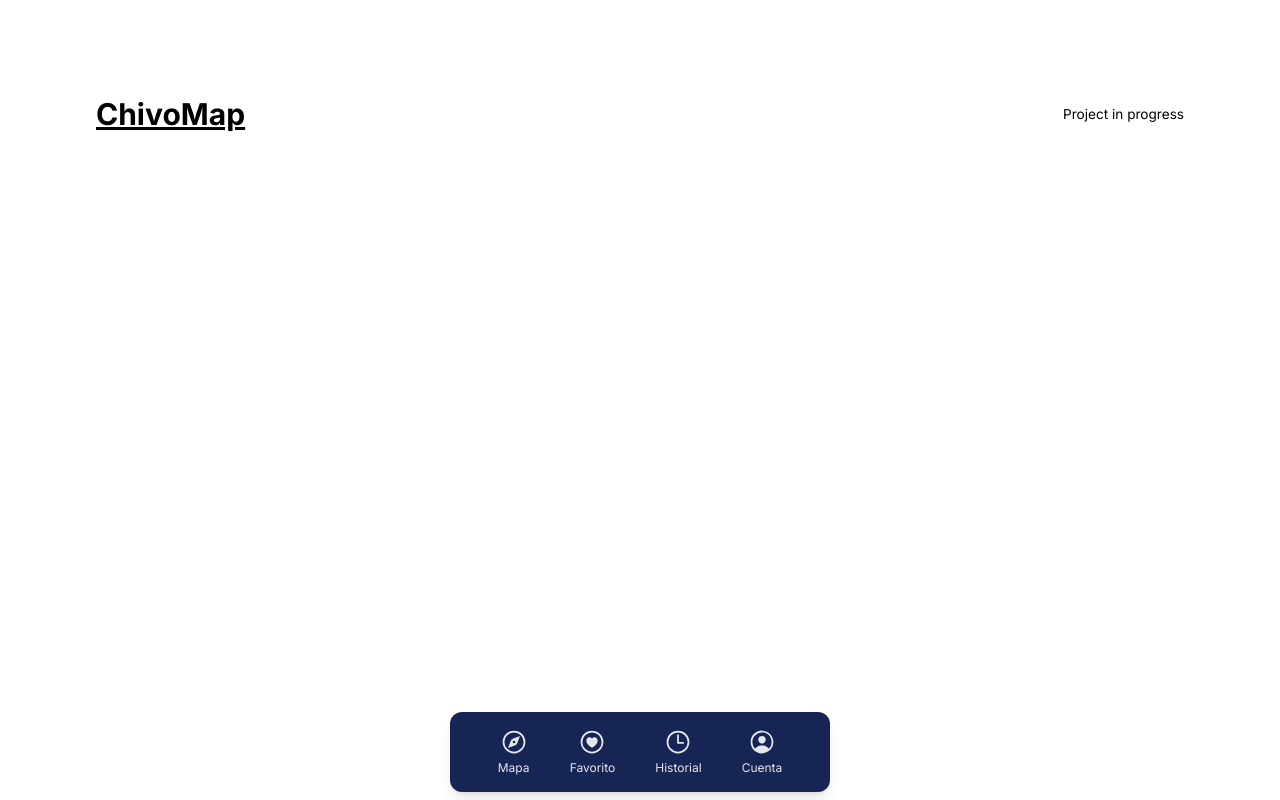
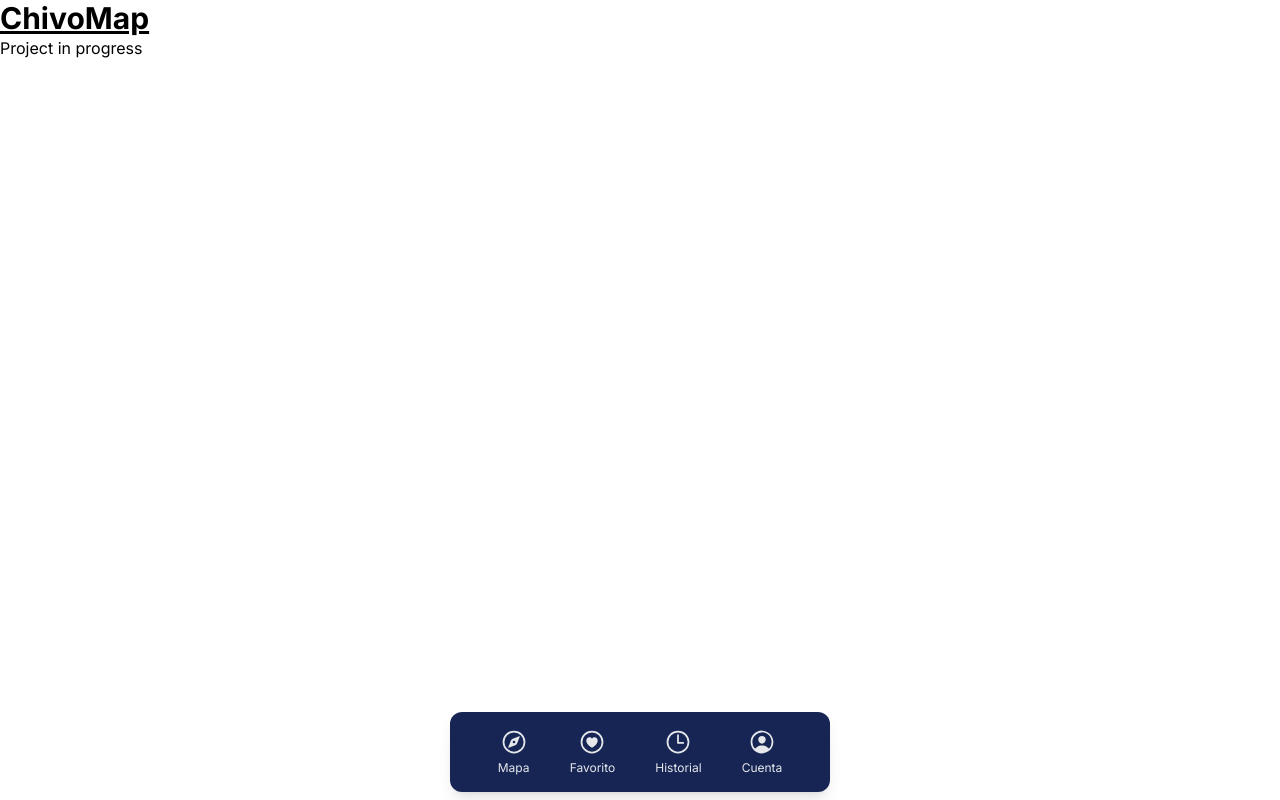
Before and after one commit to eliseodesign/chivomap, a Next.js app: page / in a window 1280 px wide. Built offline with nearby package versions, Linux system fonts and the light colour scheme.

Commit message:
feat: :sparkles: create and config other pages

```diff
--- a/src/app/page.tsx
+++ b/src/app/(map)/page.tsx
@@ -1,9 +1,9 @@
-import styles from './page.module.css'
+
 
 export default function Home() {
   return (
-    <main className={styles.main}>
-      <div className={styles.description}>
+    <main>
+      <div>
         <h1 className="text-3xl font-bold underline">ChivoMap</h1>
         <p>Project in progress</p>
       </div>
--- /dev/null
+++ b/src/app/acount/layout.tsx
@@ -0,0 +1,7 @@
+import { ReactNode } from '@/shared/interfaces/ReacNode'
+
+export const LayoutAcount = ({ children } : ReactNode) => {
+  return (
+    <div>{ children }</div>
+  )
+}
--- /dev/null
+++ b/src/app/acount/page.tsx
@@ -0,0 +1,7 @@
+export const Acout = () => {
+  return (
+    <div>
+      <h1>Configura tu cuenta</h1>
+    </div>
+  )
+}
--- /dev/null
+++ b/src/app/favorites/layout.tsx
@@ -0,0 +1,7 @@
+import { ReactNode } from '@/shared/interfaces/ReacNode'
+
+export const LayoutFavorites = ({ children } : ReactNode) => {
+  return (
+    <div>{ children }</div>
+  )
+}
--- /dev/null
+++ b/src/app/favorites/page.tsx
@@ -0,0 +1,7 @@
+export const Favorites = () => {
+  return (
+    <div>
+      <h1>Tus lugares favoritos</h1>
+    </div>
+  )
+}
--- /dev/null
+++ b/src/app/history/layout.tsx
@@ -0,0 +1,7 @@
+import { ReactNode } from '@/shared/interfaces/ReacNode'
+
+export const LayoutHistory = ({ children } : ReactNode) => {
+  return (
+    <div>{ children }</div>
+  )
+}
--- /dev/null
+++ b/src/app/history/page.tsx
@@ -0,0 +1,7 @@
+export const Acout = () => {
+  return (
+    <div>
+      <h1>Tus busquedas</h1>
+    </div>
+  )
+}
--- a/src/app/page.module.css
+++ /dev/null
@@ -1,26 +0,0 @@
-.main {
-  display: flex;
-  flex-direction: column;
-  justify-content: space-between;
-  align-items: center;
-  padding: 6rem;
-  min-height: 100vh;
-}
-
-.description {
-  display: inherit;
-  justify-content: inherit;
-  align-items: inherit;
-  font-size: 0.85rem;
-  max-width: var(--max-width);
-  width: 100%;
-  z-index: 2;
-  font-family: var(--font-mono);
-}
-
-.description a {
-  display: flex;
-  justify-content: center;
-  align-items: center;
-  gap: 0.5rem;
-}
--- /dev/null
+++ b/src/shared/interfaces/ReacNode.ts
@@ -0,0 +1,3 @@
+export interface ReactNode {
+  children: React.ReactNode
+}
```
